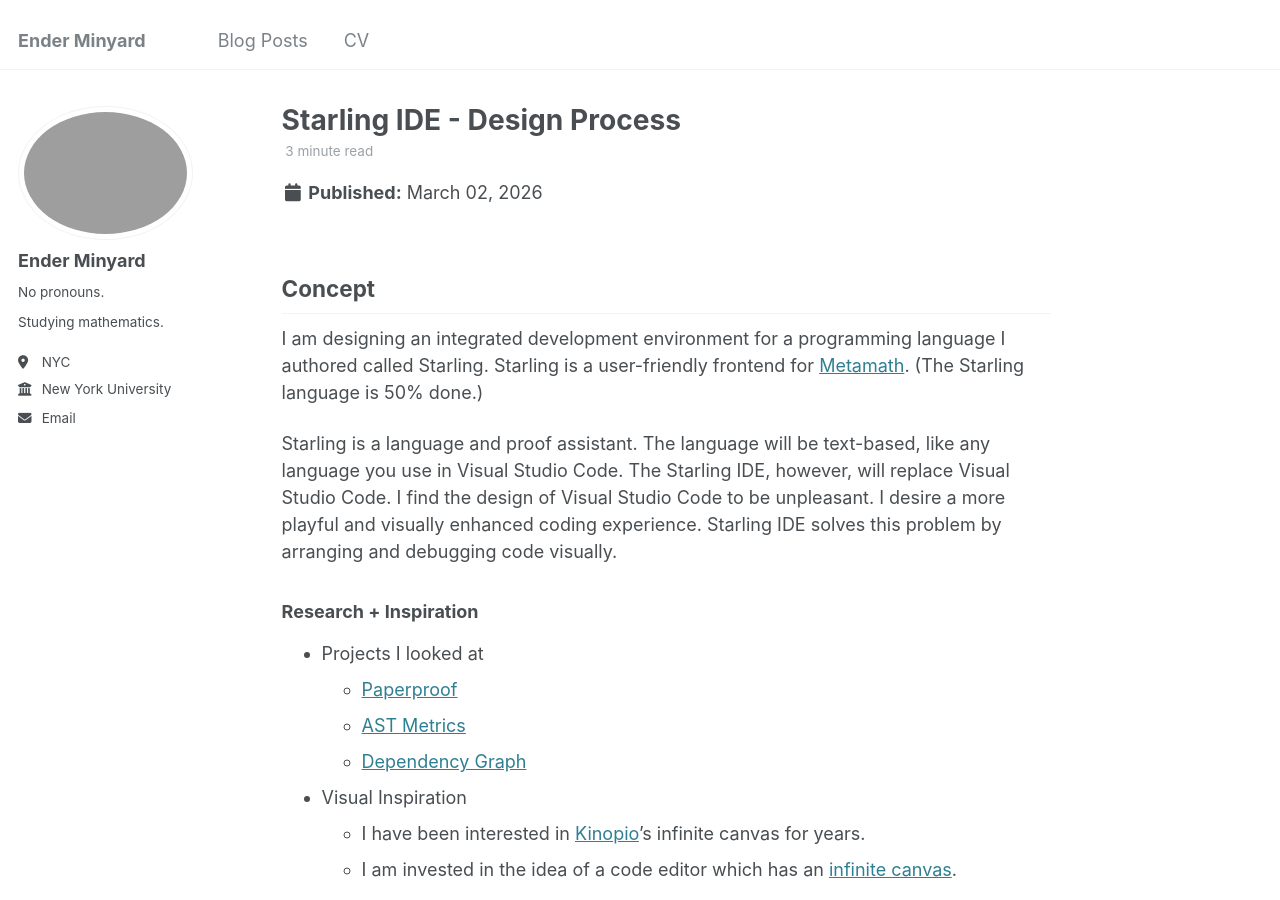
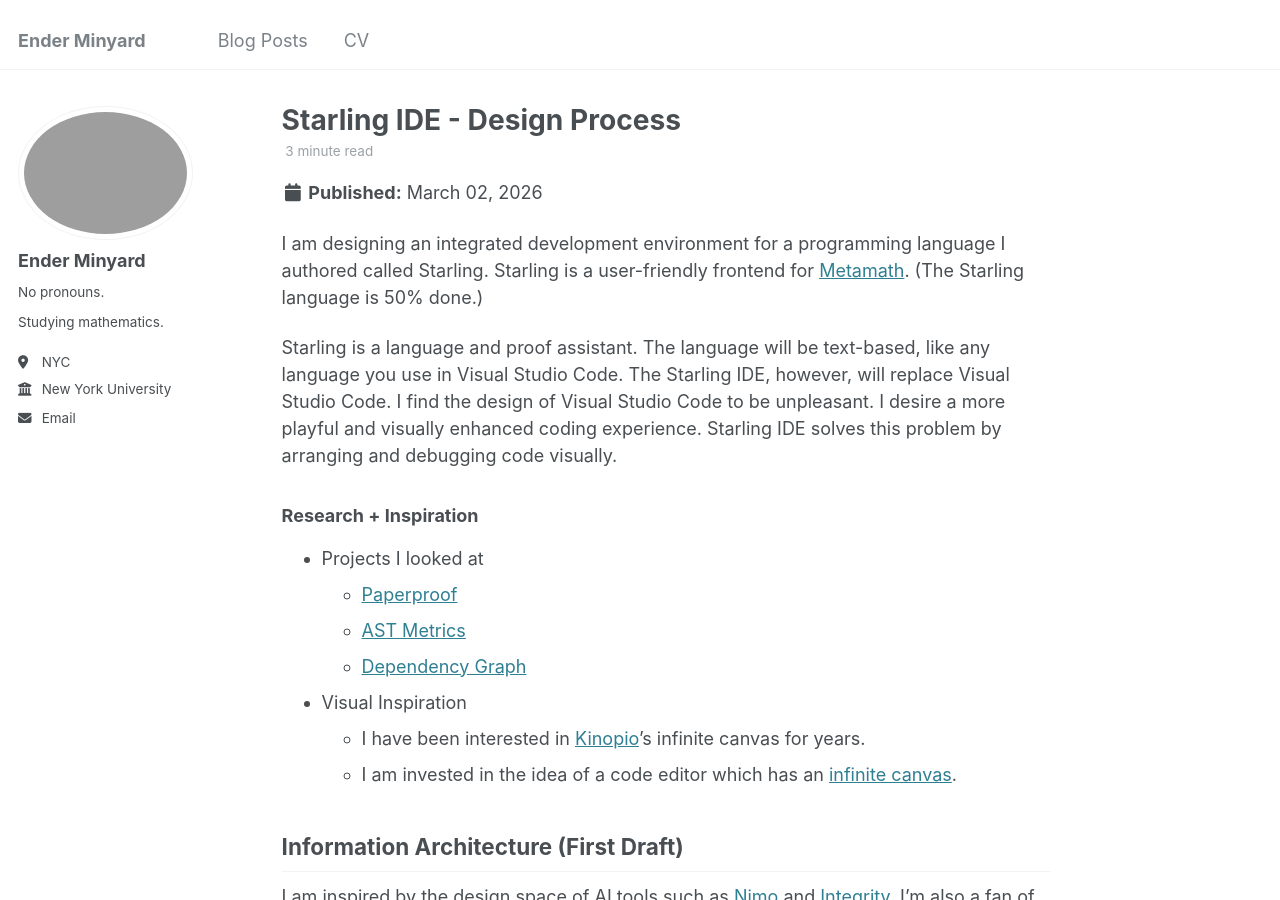
Before and after one commit to enderminyard/academic-page, a Jekyll site: the page built from _posts/2026-03-02-ide-design.md, in a window 1280 px wide and 900 px high. Built offline with Jekyll 4.4.1, drawn with Linux system fonts in a browser that asks for light colours.

Commit message:
Update 2026-03-02-ide-design.md

```diff
--- a/_posts/2026-03-02-ide-design.md
+++ b/_posts/2026-03-02-ide-design.md
@@ -8,7 +8,6 @@ tags:
   - ideation
 ---
 
-## Concept
 
 I am designing an integrated development environment for a programming language I authored called Starling. Starling is a user-friendly frontend for [Metamath](https://en.wikipedia.org/wiki/Metamath). (The Starling language is 50% done.)
 
```
